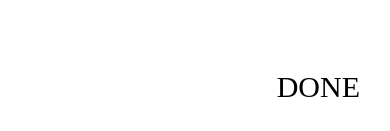
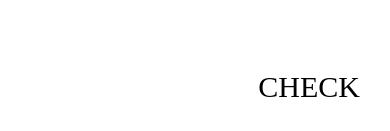
Before and after one commit to AlbertoR786/CheckMyRepo, a React Native app: screen /Home in a window 390 px wide. Shown: the part 710-841 px from the top of the page. Built offline with nearby package versions, Linux system fonts and the light colour scheme.

Commit message:
First worflow with errors and success styles

```diff
--- a/components/home.jsx
+++ b/components/home.jsx
@@ -3,9 +3,63 @@ import PropTypes from 'prop-types';
 import { Text, View, TouchableOpacity } from 'react-native';
 import Style from '../style/main';
 
+const DATA_STATE = {
+  DATA_ERROR:     'DATA_ERROR',
+  INTERNET_ERROR: 'INTERNET_ERROR',
+  READY:          'READY'
+};
+
+const nullString = (string) => (string === undefined || string === null);
+
+const checkUser = (user) => {
+  if (nullString(user)) {
+    return false;
+  }
+
+  if (user.length === 0) {
+    return false;
+  }
+
+  return true;
+};
+
+const checkRepo = (repo) => {
+  if (nullString(repo)) {
+    return false;
+  }
+
+  if (repo.length === 0) {
+    return false;
+  }
+
+  return true;
+};
+
+const getErrorMessage = (type) => {
+  switch (type) {
+    case DATA_STATE.DATA_ERROR:
+      return (
+        <View style={Style.flexRow}>
+          <Text style={Style.defaultText}>
+            <Text>Check your</Text>
+            <Text style={Style.boldText}> username </Text>
+            <Text>or your</Text>
+            <Text style={Style.boldText}> repository </Text>
+            <Text>name</Text>
+          </Text>
+        </View>
+      );
+
+    default:
+      return null;
+  }
+};
+
 const Home = ({ navigation, route }) => {
   const [ repo, setRepo ] = useState('');
   const [ user, setUser ] = useState('');
+
+  const [ dataState, setDataState ] = useState();
 
   const params = route.params;
 
@@ -15,11 +69,14 @@ const Home = ({ navigation, route }) => {
       switch (type) {
         case 'repo':
           setRepo(data);
+          setDataState();
           break;
         case 'user':
           setUser(data);
+          setDataState();
           break;
-            // no default
+
+        // no default
       }
     }
   }, [ params ]);
@@ -48,11 +105,44 @@ const Home = ({ navigation, route }) => {
     });
   }, [ navigation ]);
 
+  const getLabel = () => {
+    const userOk = checkUser(user);
+    const repoOk = checkRepo(repo);
+
+    if (dataState === undefined || dataState === DATA_STATE.DATA_ERROR) {
+      return 'CHECK';
+    }
+
+    if (userOk && repoOk) {
+      return 'SEND';
+    }
+
+    return 'CHECK';
+  };
+
+  const onClick = useCallback(() => {
+    if (dataState === DATA_STATE.READY) {
+      console.log('sending');
+      return;
+    }
+
+    const dataOk = checkUser(user) && checkRepo(repo);
+
+    const _dataState = dataOk ? DATA_STATE.READY : DATA_STATE.DATA_ERROR;
+    setDataState(_dataState);
+  }, [ dataState, user, repo ]);
+
   const repoText = repo.length > 0 ? repo : 'Repo';
   const userText = user.length > 0 ? user : 'User';
 
+  const isError    = dataState !== undefined;
+  const canSend    = dataState === DATA_STATE.READY;
+  const sendStyle  = canSend ? Style.ready : {};
+  const errorStyle = isError ? Style.error : {};
+  const mainStyle  = { ...Style.container, ...errorStyle, ...sendStyle };
+
   return (
-    <View style={Style.container}>
+    <View style={mainStyle}>
       <Text style={Style.title}>
         Set the repository address
       </Text>
@@ -71,11 +161,17 @@ const Home = ({ navigation, route }) => {
           <Text style={Style.dataText}>{repoText}</Text>
         </TouchableOpacity>
       </View>
+      <View style={Style.flexRow}>
+        {getErrorMessage(dataState)}
+      </View>
 
       <TouchableOpacity style={Style.submitButton}
-        onPress={console.log}>
-        <Text style={Style.submitText}>Done</Text>
+        onPress={onClick}>
+        <Text style={Style.submitText}>
+          {getLabel()}
+        </Text>
       </TouchableOpacity>
+
     </View>
   );
 };
--- a/style/main.js
+++ b/style/main.js
@@ -6,6 +6,12 @@ export default StyleSheet.create({
     flex:            1,
     padding:         20,
     backgroundColor: COLORS.WHITE
+  },
+  error: {
+    backgroundColor: COLORS.ERROR
+  },
+  ready: {
+    backgroundColor: COLORS.SEND
   },
   flexRow: {
     flexDirection: 'row'
@@ -30,6 +36,10 @@ export default StyleSheet.create({
     fontSize:   FONT_SIZES.MEDIUM,
     fontFamily: FONT_TYPES.REGULAR
   },
+  boldText: {
+    fontSize:   FONT_SIZES.MEDIUM,
+    fontFamily: FONT_TYPES.BOLD
+  },
   submitButton: {
     position: 'absolute',
     bottom:   30,
--- a/style/theme.js
+++ b/style/theme.js
@@ -1,7 +1,9 @@
 export const COLORS = {
   WHITE:      '#FFFFFF',
   BLACK:      '#000000',
-  LIGHT_GREY: '#989898'
+  LIGHT_GREY: '#989898',
+  ERROR:      '#FFACAC',
+  SEND:       '#CAFFDA'
 };
 
 export const FONT_SIZES = {
```
